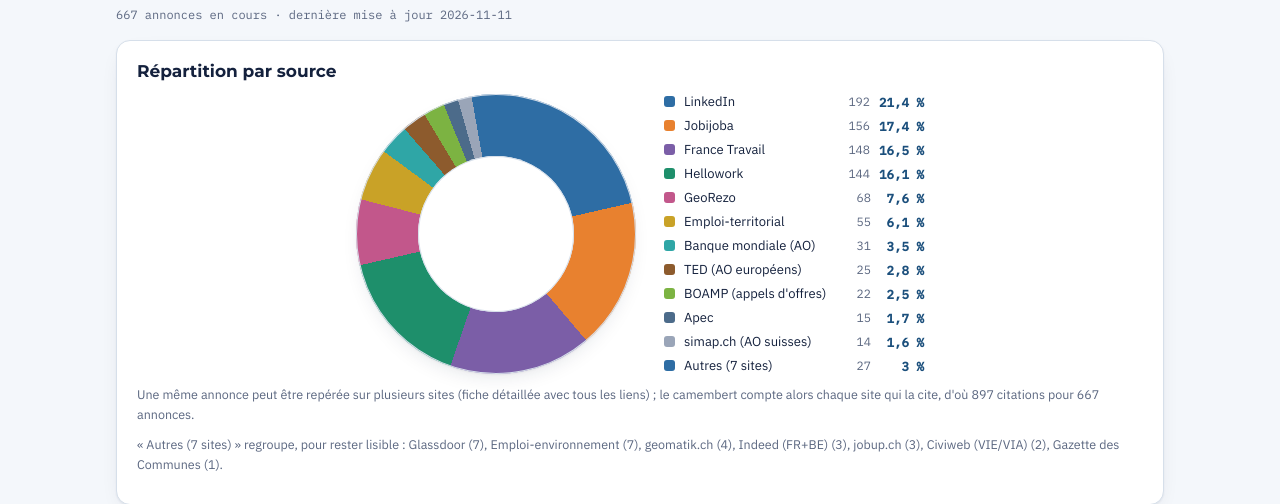
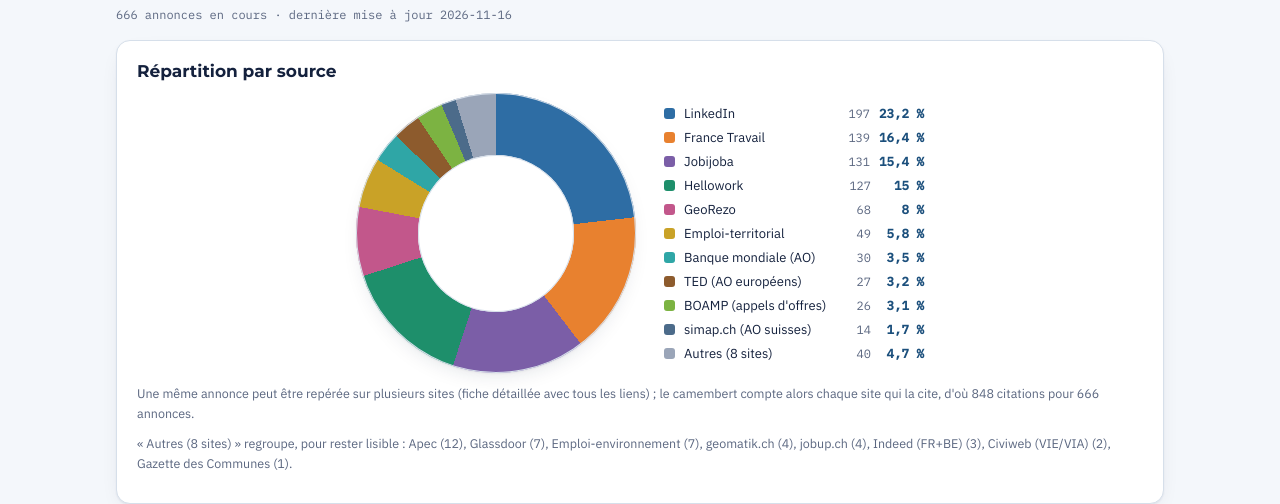
Before and after one commit to GeomarkSIG/Radar_Emploi, a plain HTML site: page sources.html in a window 1280 px wide. Shown: the part 302-806 px from the top of the page. Drawn offline with Linux system fonts and the light colour scheme.

Commit message:
Mise à jour quotidienne 16/11/2026

```diff
--- a/sources.html
+++ b/sources.html
@@ -196,71 +196,70 @@ footer a{color:var(--accent-ink); font-weight:600;}
 
 <script>
 const STATS = {
- "derniere_maj": "2026-11-11",
- "total": 667,
- "total_mentions": 897,
- "avec_date_publication": 630,
+ "derniere_maj": "2026-11-16",
+ "total": 666,
+ "total_mentions": 848,
+ "avec_date_publication": 637,
  "slices": [
   {
    "source": "LinkedIn",
-   "count": 192,
-   "pct": 21.4
+   "count": 197,
+   "pct": 23.2
+  },
+  {
+   "source": "France Travail",
+   "count": 139,
+   "pct": 16.4
   },
   {
    "source": "Jobijoba",
-   "count": 156,
-   "pct": 17.4
-  },
-  {
-   "source": "France Travail",
-   "count": 148,
-   "pct": 16.5
+   "count": 131,
+   "pct": 15.4
   },
   {
    "source": "Hellowork",
-   "count": 144,
-   "pct": 16.1
+   "count": 127,
+   "pct": 15.0
   },
   {
    "source": "GeoRezo",
    "count": 68,
-   "pct": 7.6
+   "pct": 8.0
   },
   {
    "source": "Emploi-territorial",
-   "count": 55,
-   "pct": 6.1
+   "count": 49,
+   "pct": 5.8
   },
   {
    "source": "Banque mondiale (AO)",
-   "count": 31,
+   "count": 30,
    "pct": 3.5
   },
   {
    "source": "TED (AO européens)",
-   "count": 25,
-   "pct": 2.8
+   "count": 27,
+   "pct": 3.2
   },
   {
    "source": "BOAMP (appels d'offres)",
-   "count": 22,
-   "pct": 2.5
-  },
-  {
-   "source": "Apec",
-   "count": 15,
-   "pct": 1.7
+   "count": 26,
+   "pct": 3.1
   },
   {
    "source": "simap.ch (AO suisses)",
    "count": 14,
-   "pct": 1.6
+   "pct": 1.7
   },
   {
-   "source": "Autres (7 sites)",
-   "count": 27,
-   "pct": 3.0,
+   "source": "Autres (8 sites)",
+   "count": 40,
+   "pct": 4.7,
    "detail": [
+    {
+     "source": "Apec",
+     "count": 12
+    },
     {
      "source": "Glassdoor",
      "count": 7
@@ -274,11 +273,11 @@ const STATS = {
      "count": 4
     },
     {
-     "source": "Indeed (FR+BE)",
-     "count": 3
+     "source": "jobup.ch",
+     "count": 4
     },
     {
-     "source": "jobup.ch",
+     "source": "Indeed (FR+BE)",
      "count": 3
     },
     {
@@ -296,68 +295,68 @@ const STATS = {
   {
    "key": "linkedin.com",
    "source": "LinkedIn",
-   "count": 192,
-   "pct": 21.4
+   "count": 197,
+   "pct": 23.2
+  },
+  {
+   "key": "francetravail.fr",
+   "source": "France Travail",
+   "count": 139,
+   "pct": 16.4
   },
   {
    "key": "jobijoba.com",
    "source": "Jobijoba",
-   "count": 156,
-   "pct": 17.4
-  },
-  {
-   "key": "francetravail.fr",
-   "source": "France Travail",
-   "count": 148,
-   "pct": 16.5
+   "count": 131,
+   "pct": 15.4
   },
   {
    "key": "hellowork.com",
    "source": "Hellowork",
-   "count": 144,
-   "pct": 16.1
+   "count": 127,
+   "pct": 15.0
   },
   {
    "key": "georezo.net",
    "source": "GeoRezo",
    "count": 68,
-   "pct": 7.6
+   "pct": 8.0
   },
   {
    "key": "emploi-territorial.fr",
    "source": "Emploi-territorial",
-   "count": 55,
-   "pct": 6.1
+   "count": 49,
+   "pct": 5.8
   },
   {
    "key": "projects.worldbank.org",
    "source": "Banque mondiale (AO)",
-   "count": 31,
+   "count": 30,
    "pct": 3.5
   },
   {
    "key": "ted.europa.eu",
    "source": "TED (AO européens)",
-   "count": 25,
-   "pct": 2.8
+   "count": 27,
+   "pct": 3.2
   },
   {
    "key": "boamp.fr",
    "source": "BOAMP (appels d'offres)",
-   "count": 22,
-   "pct": 2.5
-  },
-  {
-   "key": "apec.fr",
-   "source": "Apec",
-   "count": 15,
-   "pct": 1.7
+   "count": 26,
+   "pct": 3.1
   },
   {
    "key": "simap.ch",
    "source": "simap.ch (AO suisses)",
    "count": 14,
-   "pct": 1.6
+   "pct": 1.7
+  },
+  {
+   "key": "apec.fr",
+   "source": "Apec",
+   "count": 12,
+   "pct": 1.4
   },
   {
    "key": "glassdoor.fr",
@@ -375,19 +374,19 @@ const STATS = {
    "key": "geomatik.ch",
    "source": "geomatik.ch",
    "count": 4,
-   "pct": 0.4
+   "pct": 0.5
+  },
+  {
+   "key": "jobup.ch",
+   "source": "jobup.ch",
+   "count": 4,
+   "pct": 0.5
   },
   {
    "key": "Indeed (FR+BE)",
    "source": "Indeed (FR+BE)",
    "count": 3,
-   "pct": 0.3
-  },
-  {
-   "key": "jobup.ch",
-   "source": "jobup.ch",
-   "count": 3,
-   "pct": 0.3
+   "pct": 0.4
   },
   {
    "key": "mon-vie-via.businessfrance.fr",
```
Also changed, not shown: index.html (+1 -1 lines).
